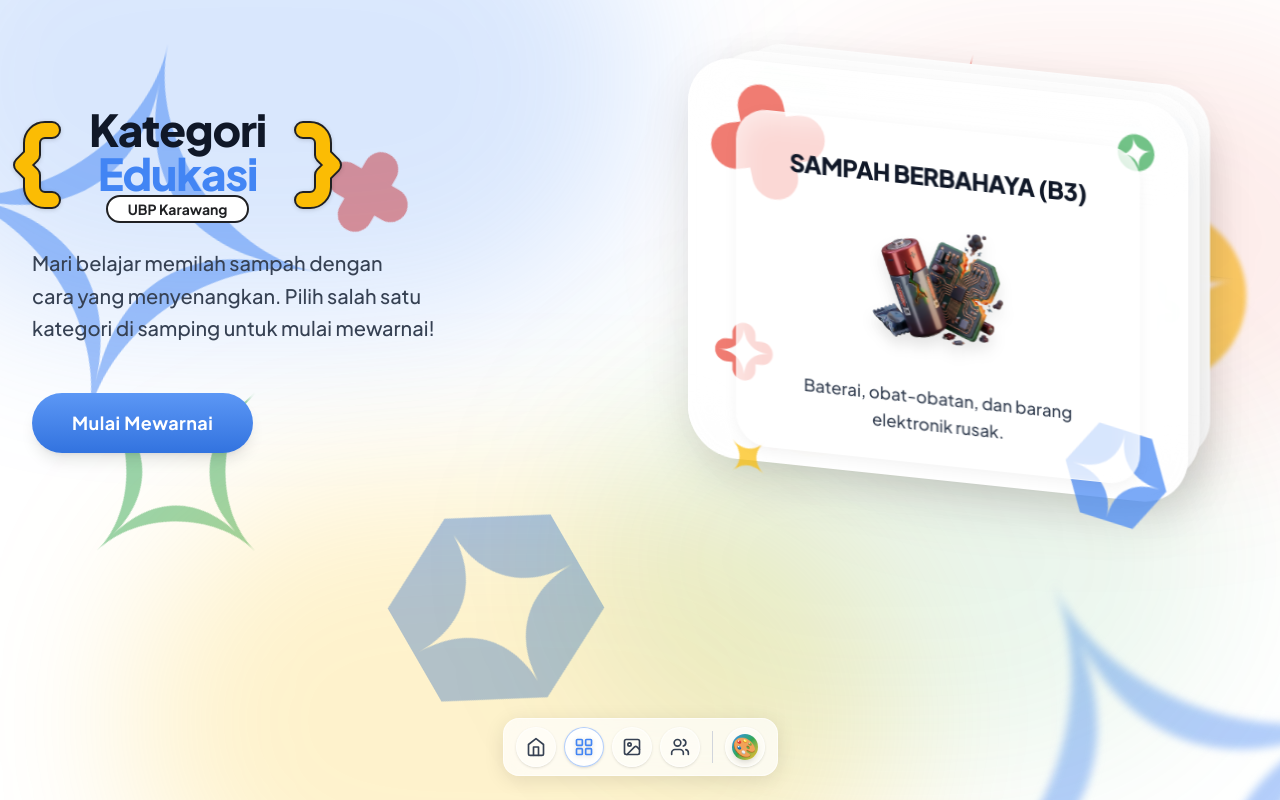
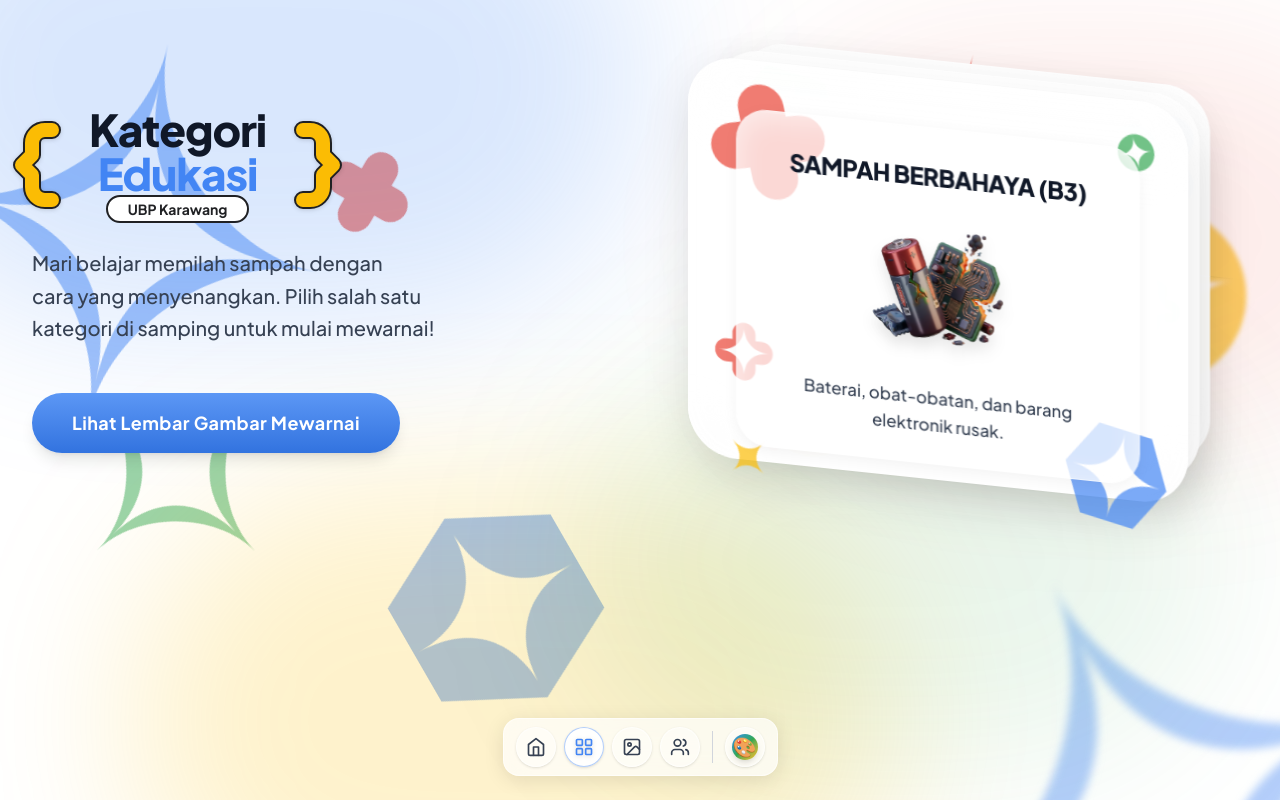
Before and after one commit to iqbalgsr46/Web-Proker-KKN-UBP-2026, a Next.js app: page /kategori in a window 1280 px wide. Built offline with nearby package versions, Linux system fonts and the light colour scheme.

Commit message:
feat(kategori): update button text to Lihat Lembar Gambar Mewarnai

```diff
--- a/src/app/kategori/page.tsx
+++ b/src/app/kategori/page.tsx
@@ -120,7 +120,7 @@ export default function KategoriPage() {
             </p>
             <Link href="/mewarnai/organik" className="inline-block">
               <PillButton variant="blue" className="px-8 py-3 sm:px-10 sm:py-4 text-sm sm:text-lg shadow-lg hover:shadow-xl">
-                Mulai Mewarnai
+                Lihat Lembar Gambar Mewarnai
               </PillButton>
             </Link>
           </div>
```
